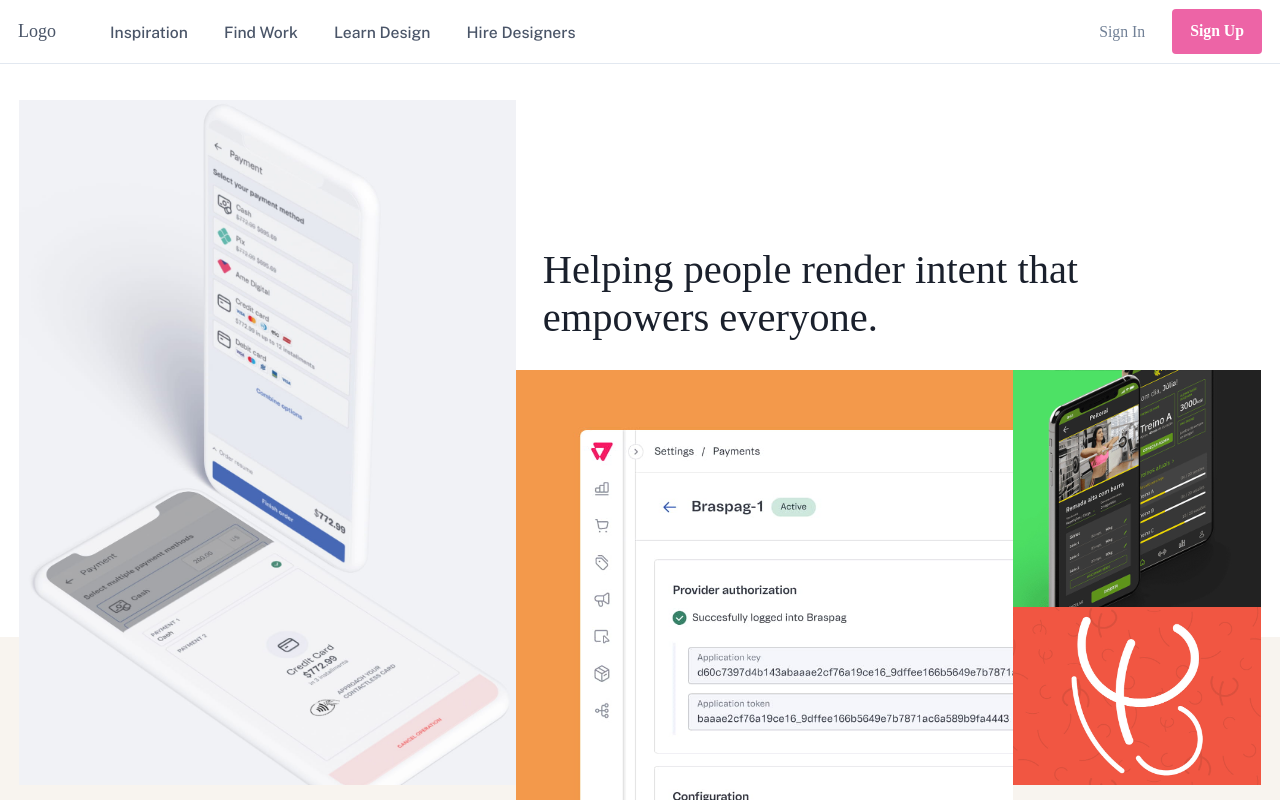
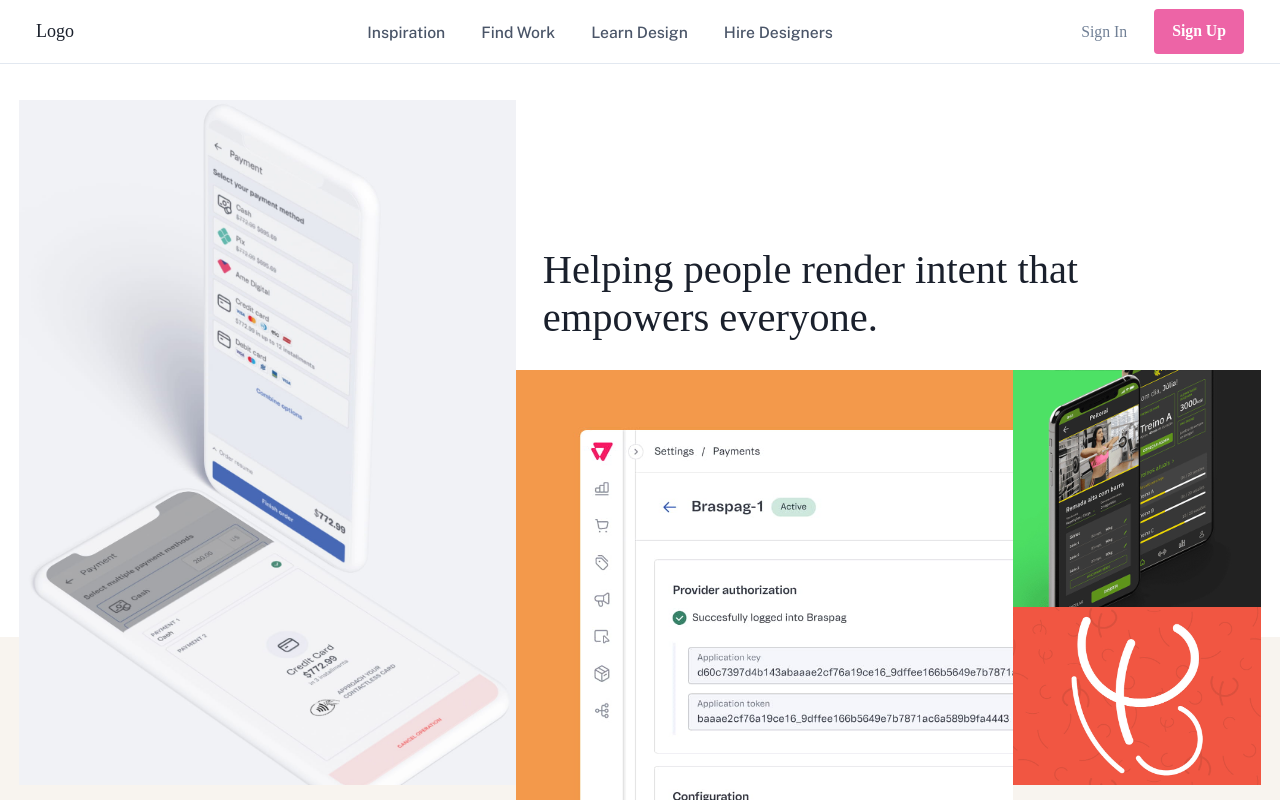
Before and after one commit to jonathasbsouza/work, a Next.js app: page / in a window 1280 px wide. Shown: the top 800 px of the page. Built offline with nearby package versions, Linux system fonts and the light colour scheme; a web font is replaced by a local one.

Commit message:
finalmente o menu ta alinhado caralho

```diff
--- a/components/navbar.js
+++ b/components/navbar.js
@@ -21,6 +21,7 @@ import {
   ChevronDownIcon,
   ChevronRightIcon,
 } from "@chakra-ui/icons";
+import BaseContainer from "./BaseContainer";
 
 export default function WithSubnavigation() {
   const { isOpen, onToggle } = useDisclosure();
@@ -52,14 +53,20 @@ export default function WithSubnavigation() {
             aria-label={"Toggle Navigation"}
           />
         </Flex>
-        <Flex flex={{ base: 1 }} justify={{ base: "center", md: "start" }}>
-          <Text fontFamily={"heading"}>Logo</Text>
+
+        <BaseContainer id="test">
+          <Flex align="center" justify="space-between">
+            <Text
+              textAlign={useBreakpointValue({ base: "center", md: "left" })}
+              fontFamily={"heading"}
+              color={useColorModeValue("gray.800", "white")}
+            >
+              Logo
+            </Text>
 
             <Flex display={{ base: "none", md: "flex" }} ml={10}>
               <DesktopNav />
             </Flex>
-        </Flex>
-
             <Stack
               flex={{ base: 1, md: 0 }}
               justify={"flex-end"}
@@ -89,6 +96,8 @@ export default function WithSubnavigation() {
                 Sign Up
               </Button>
             </Stack>
+          </Flex>
+        </BaseContainer>
       </Flex>
 
       <Collapse in={isOpen} animateOpacity>
--- a/pages/index.js
+++ b/pages/index.js
@@ -6,12 +6,9 @@ import theme from "../styles/theme";
 import { Box, Button, Stack, Heading, Text, Image } from "@chakra-ui/react";
 import BaseContainer from "../components/BaseContainer";
 
-import { useMediaQuery } from "@chakra-ui/react";
 import WorkPost from "../components/WorkPost";
 
 export default function Home() {
-  const [isDesktop] = useMediaQuery("(min-width: 960px)");
-
   return (
     <Layout home>
       <Head>
```
Also changed, not shown: 1 other file (tests, documents, lock files or other folders). Lines whose indentation alone changed are shown as unchanged.
